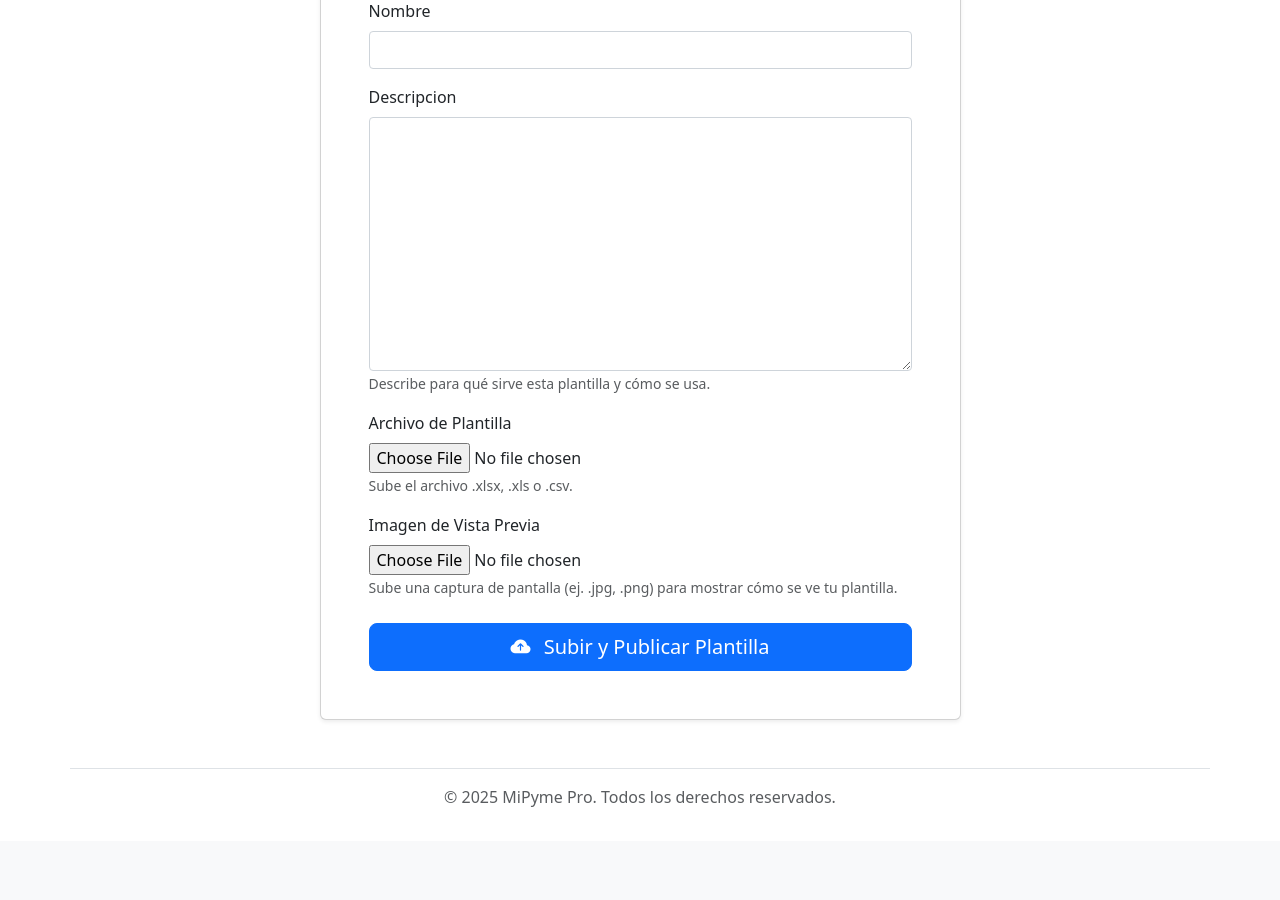
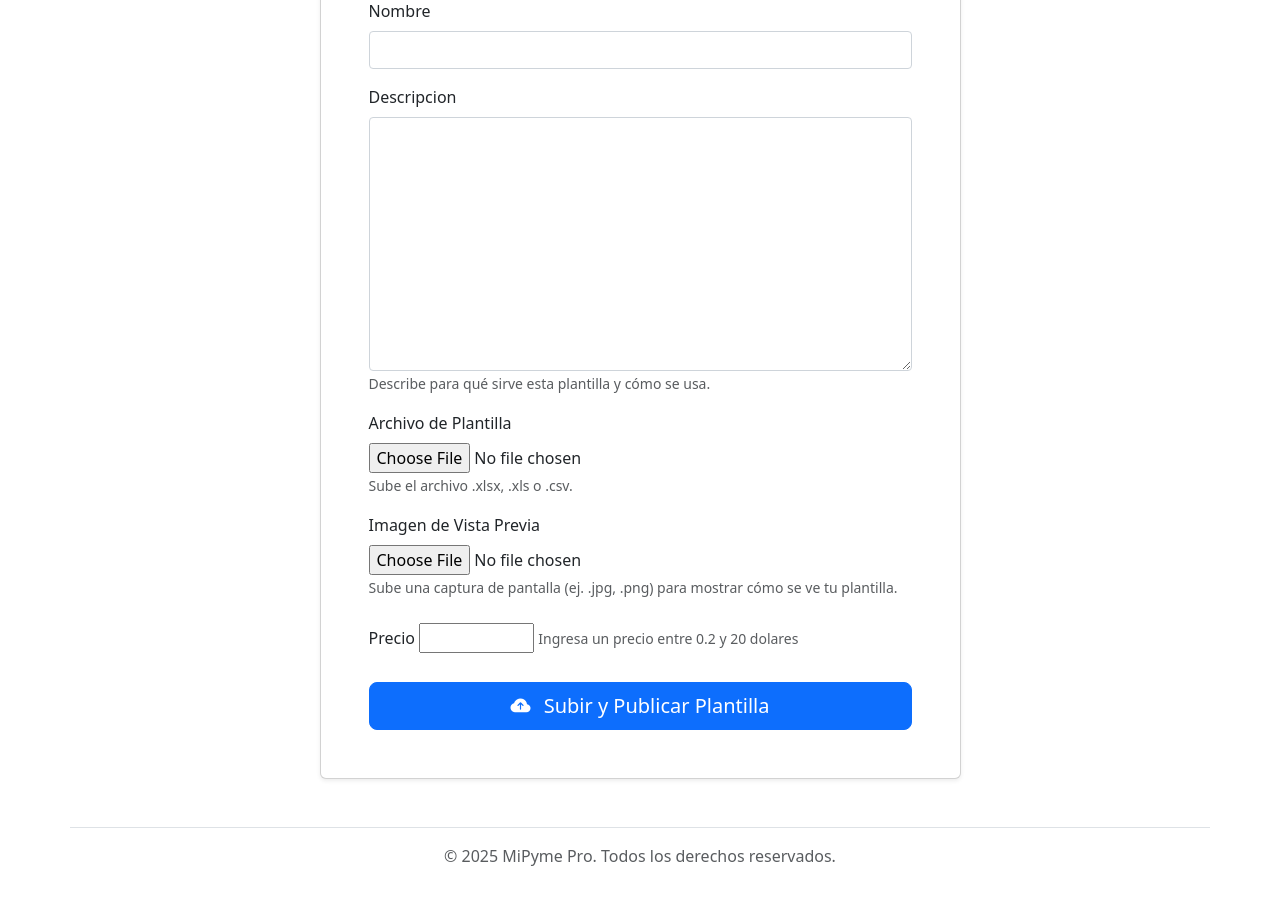
Before and after one commit to ader999/nimypine, a Django app: template templates/marketplace/subir_plantilla.html in a window 1280 px wide. Shown: the part 264-1164 px from the top of the page. Before the commit the page ends 1071 px from the top, so only its background shows below. Run offline with Django 5.2, Linux system fonts and the light colour scheme; the template is opened without the code that fills it: values that come from a table or form of the project are taken from there, others are empty.

Commit message:
feat(marketplace): add price field to plantilla excel form
Add a new 'precio' field to the PlantillaExcelForm with validation for values between 0.2 and 20.0, and update the upload template to include the price input. This enables users to set a price when uploading Excel templates.

```diff
--- a/marketplace/forms.py
+++ b/marketplace/forms.py
@@ -3,7 +3,16 @@ from django import forms
 from .models import PlantillaExcel
 
 class PlantillaExcelForm(forms.ModelForm):
+    precio = forms.DecimalField(
+        max_digits=10,
+        decimal_places=2,
+        min_value=0.2,
+        max_value=20.0,
+        label="Precio",
+        help_text="Ingresa un precio entre 0.2 y 20."
+    )
+
     class Meta:
         model = PlantillaExcel
         # Excluimos el campo 'creador' porque lo asignaremos automáticamente en la vista
-        fields = ['nombre', 'descripcion', 'archivo_plantilla', 'imagen_vista_previa']
+        fields = ['nombre', 'descripcion', 'archivo_plantilla', 'imagen_vista_previa', 'precio']
--- a/templates/marketplace/subir_plantilla.html
+++ b/templates/marketplace/subir_plantilla.html
@@ -53,6 +53,13 @@
                         {% if form.imagen_vista_previa.errors %}<div class="text-danger small mt-1">{{ form.imagen_vista_previa.errors.as_text }}</div>{% endif %}
                     </div>
 
+                    <div class="mb-3">
+                        <label for="{{ form.precio.id_for_label }}" class="form-label">{{ form.precio.label }}</label>
+                        {{ form.precio }}
+                        <small class="form-text text-muted">Ingresa un precio entre 0.2 y 20 dolares</small>
+                        {% if form.precio.errors %}<div class="text-danger small mt-1">{{ form.precio.errors.as_text }}</div>{% endif %}
+                    </div>
+
                     <div class="d-grid mt-4">
                         <button type="submit" class="btn btn-primary btn-lg">
                             <i class="bi bi-cloud-arrow-up-fill me-2"></i> Subir y Publicar Plantilla
```
